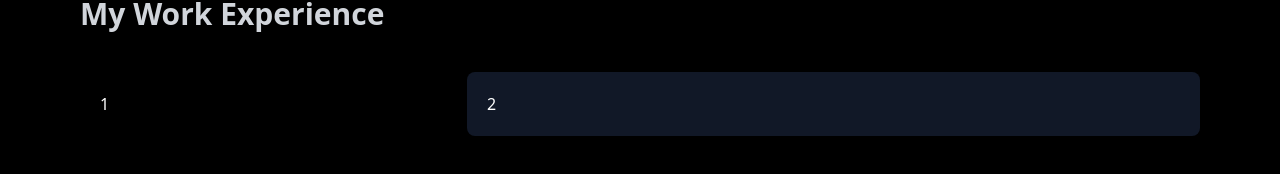
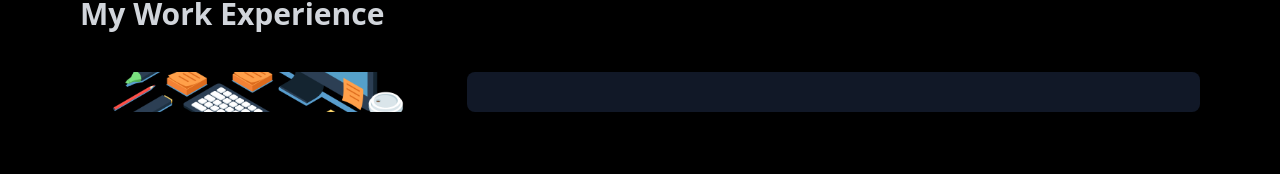
Before and after one commit to developer-tamim/protfolio-vue-tailwind, a Vue app: page / in a window 1280 px wide. Shown: the part 2710-2884 px from the top of the page. Built offline with nearby package versions, Linux system fonts and the light colour scheme.

Commit message:
experiance section

```diff
--- a/src/components/Experience.vue
+++ b/src/components/Experience.vue
@@ -2,8 +2,11 @@
     <div class="py-10 flex flex-col gap-5">
         <h1 class="text-3xl font-bold text-gray-300 mb-5">My Work Experience</h1>
         <div class="flex gap-5">
-            <div class="w-2/6 flex gap-5 rounded-lg p-5">1</div>
-            <div class="w-4/6 flex gap-5 rounded-lg p-5 bg-gray-900">2</div>
+            <div class="w-2/6 flex gap-5 rounded-lg p-5 bg-[url(./assets/computer.png)] bg-center bg-cover bg-no-repeat"></div>
+            <div class="w-4/6 flex gap-5 rounded-lg p-5 bg-gray-900">
+                <div class="flex flex-col gap-5 justify-between items-center"></div>
+                <div class="flex flex-col justify-between items-center"></div>
+            </div>
         </div>
     </div>
 </template>
```
